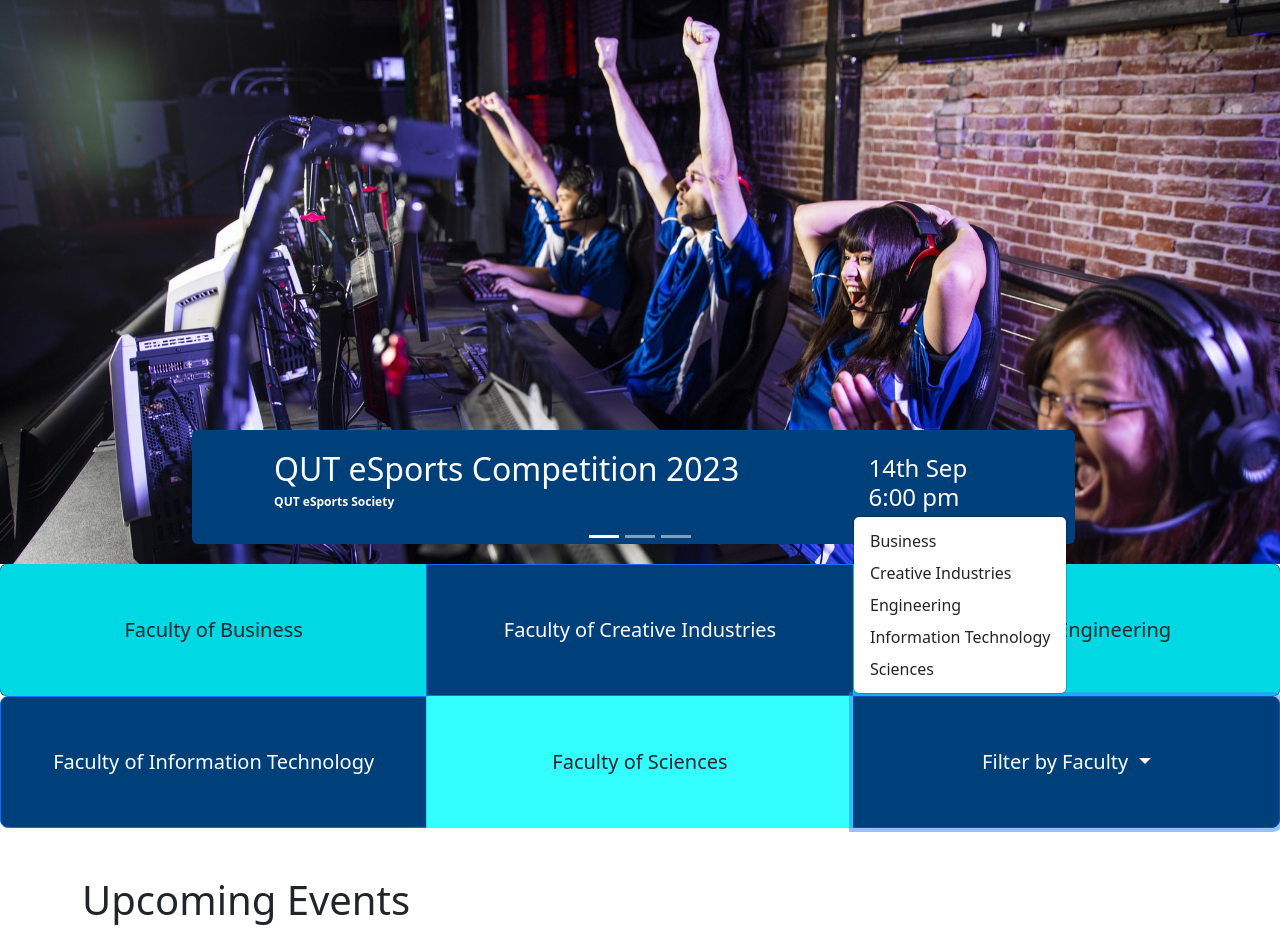
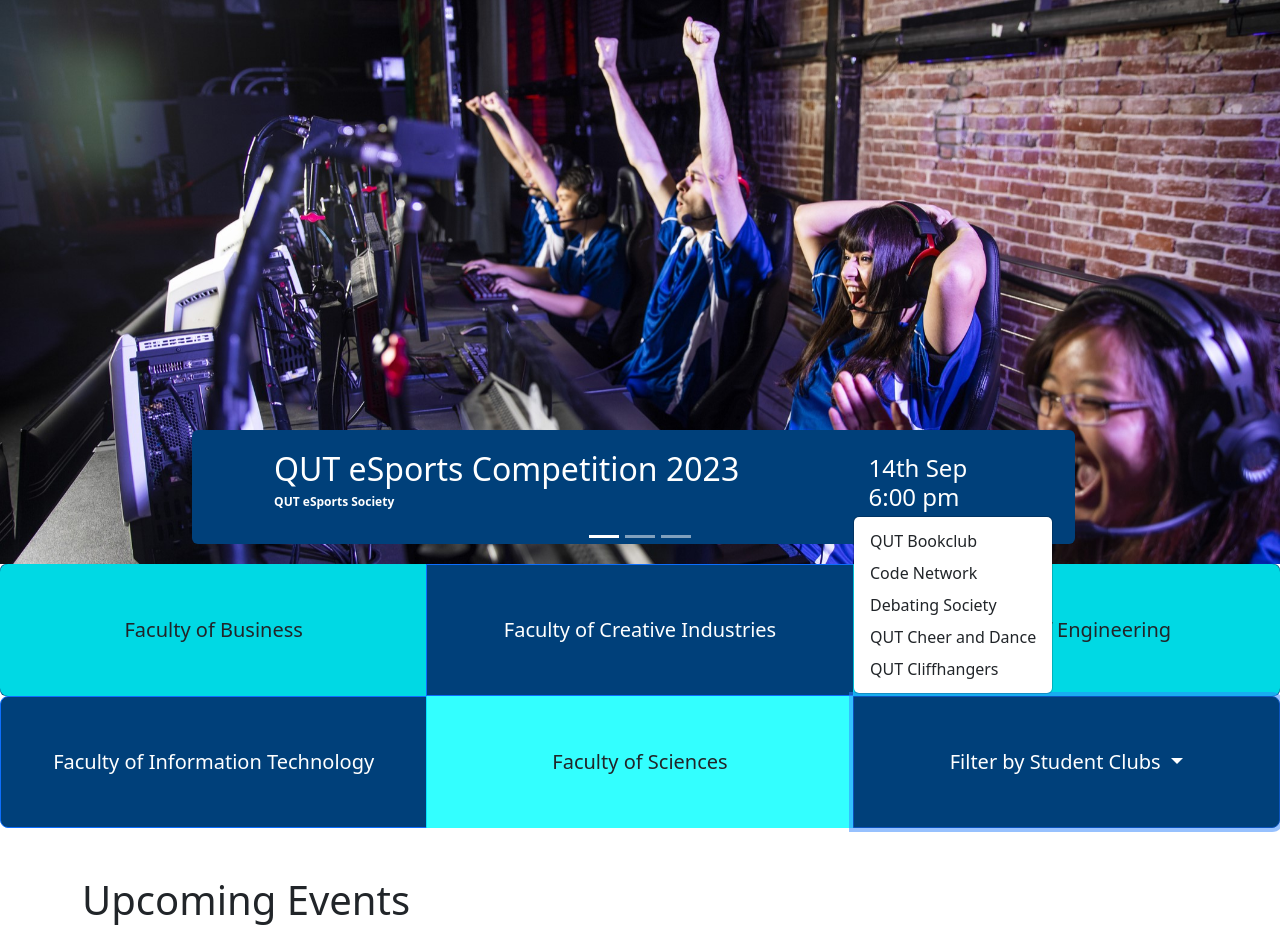
Before and after one commit to Zo3g/IAB207-Assignment-3-G59, a Flask app: page / in a window 1280 px wide, after a click on "Filter by Student Clubs". Shown: the part 71-1015 px from the top of the page. Run offline with Flask 3, Linux system fonts and the light colour scheme; some libraries are stand-ins or nearby versions.

Commit message:
flitering the dropdown menu

```diff
--- a/website/templates/index.html
+++ b/website/templates/index.html
@@ -159,14 +159,14 @@
                     style="padding-block: 50px; background-color:rgb(0, 255, 255, 0.8)">Faculty of Sciences</a>
                 <button type=" button" class="btn btn-primary dropdown-toggle col-md-3" data-bs-toggle="dropdown"
                     aria-expanded="false" style="padding-block: 50px; background-color:#00407a">
-                    Filter by Faculty
+                    Filter by Student Clubs
                 </button>
                 <ul class=" dropdown-menu">
-                    <li><a class="dropdown-item" href="#Events">Business</a></li>
-                    <li><a class="dropdown-item" href="#Events">Creative Industries</a></li>
-                    <li><a class="dropdown-item" href="#Events">Engineering</a></li>
-                    <li><a class="dropdown-item" href="#Events">Information Technology</a></li>
-                    <li><a class="dropdown-item" href="#Events">Sciences</a></li>
+                    <li><a class="dropdown-item" href="#Events">QUT Bookclub</a></li>
+                    <li><a class="dropdown-item" href="#Events">Code Network</a></li>
+                    <li><a class="dropdown-item" href="#Events">Debating Society</a></li>
+                    <li><a class="dropdown-item" href="#Events">QUT Cheer and Dance</a></li>
+                    <li><a class="dropdown-item" href="#Events">QUT Cliffhangers</a></li>
                 </ul>
             </div>
         </div>
```
